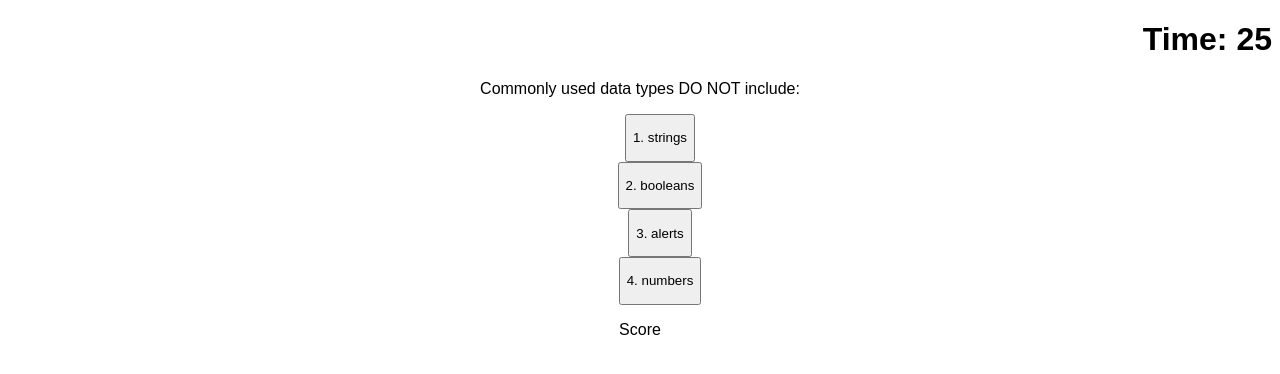
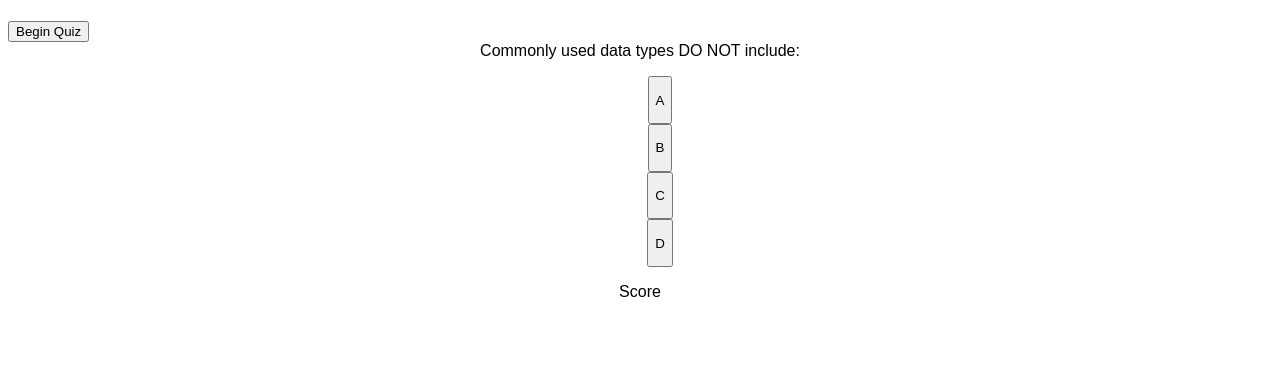
Before and after one commit to SThompsonChicago/code-quiz, a plain HTML site: page index.html in a window 1280 px wide. Drawn offline with Linux system fonts and the light colour scheme.

Commit message:
added Begin Quiz button

```diff
--- a/assets/js/script.js
+++ b/assets/js/script.js
@@ -1,3 +1,5 @@
+var start = document.querySelector("#start");
+
 var timeEl = document.querySelector(".time");
 
 var choiceA = document.querySelector("#a");
@@ -15,11 +17,6 @@ const choices = {
 
 var secondsLeft = 30;
 
-document.getElementById("aText").innerHTML = choices.choiceA;
-document.getElementById("bText").innerHTML = choices.choiceB;
-document.getElementById("cText").innerHTML = choices.choiceC;
-document.getElementById("dText").innerHTML = choices.choiceD;
-
 function setTime() {
     var timerInterval = setInterval(function() {
 
@@ -32,6 +29,20 @@ function setTime() {
 
     }, 1000);
 }
+
+start.addEventListener("click", function() {
+
+    document.getElementById("aText").innerHTML = choices.choiceA;
+    document.getElementById("bText").innerHTML = choices.choiceB;
+    document.getElementById("cText").innerHTML = choices.choiceC;
+    document.getElementById("dText").innerHTML = choices.choiceD;
+
+    setTime();
+
+});
+
+
+
 
 choiceA.addEventListener("click", function() {
     if (choices.choiceA === choices.choiceCorrect){
@@ -76,5 +87,3 @@ choiceD.addEventListener("click", function() {
     }
 
 });
-
-setTime();
--- a/index.html
+++ b/index.html
@@ -9,6 +9,8 @@
 
 <body>
     <h1 class="time" style="text-align:right; font-family:Arial;"></h1>
+
+    <button id="start">Begin Quiz</button>
 
 
 
```
